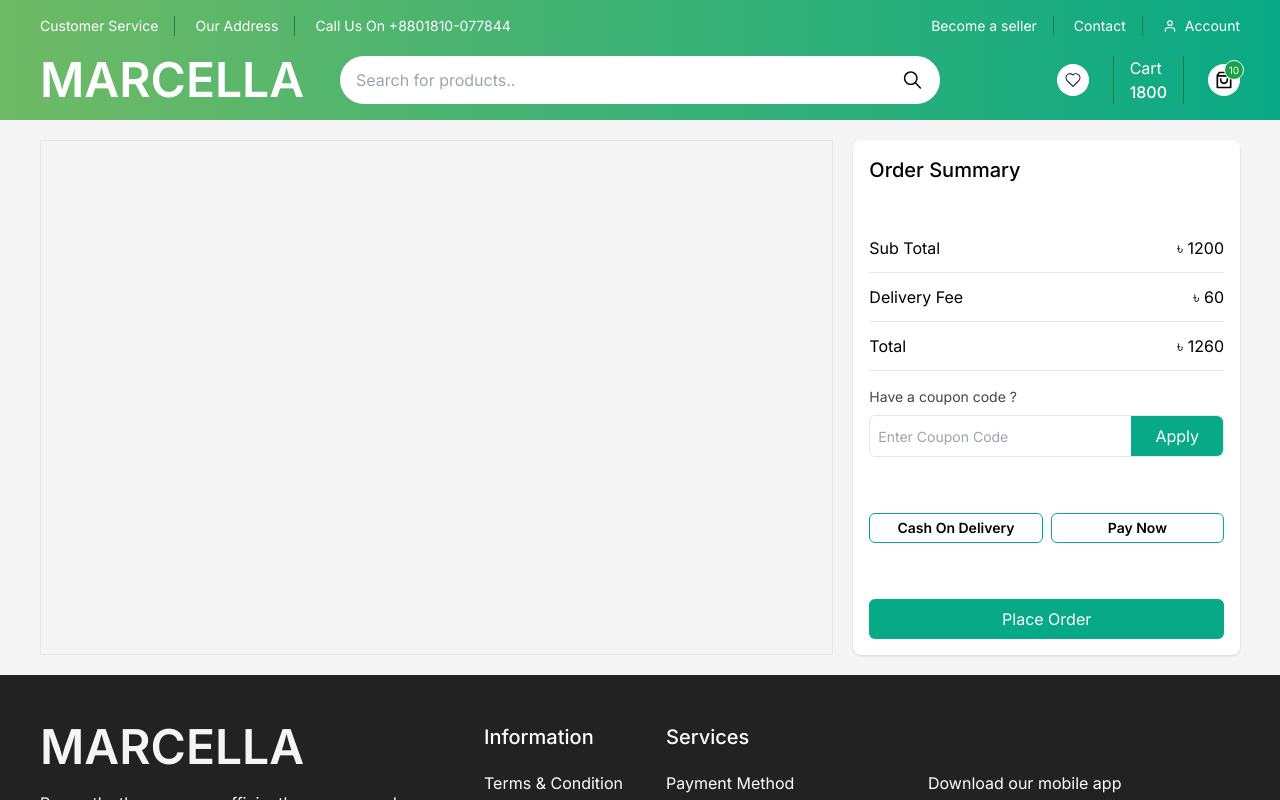
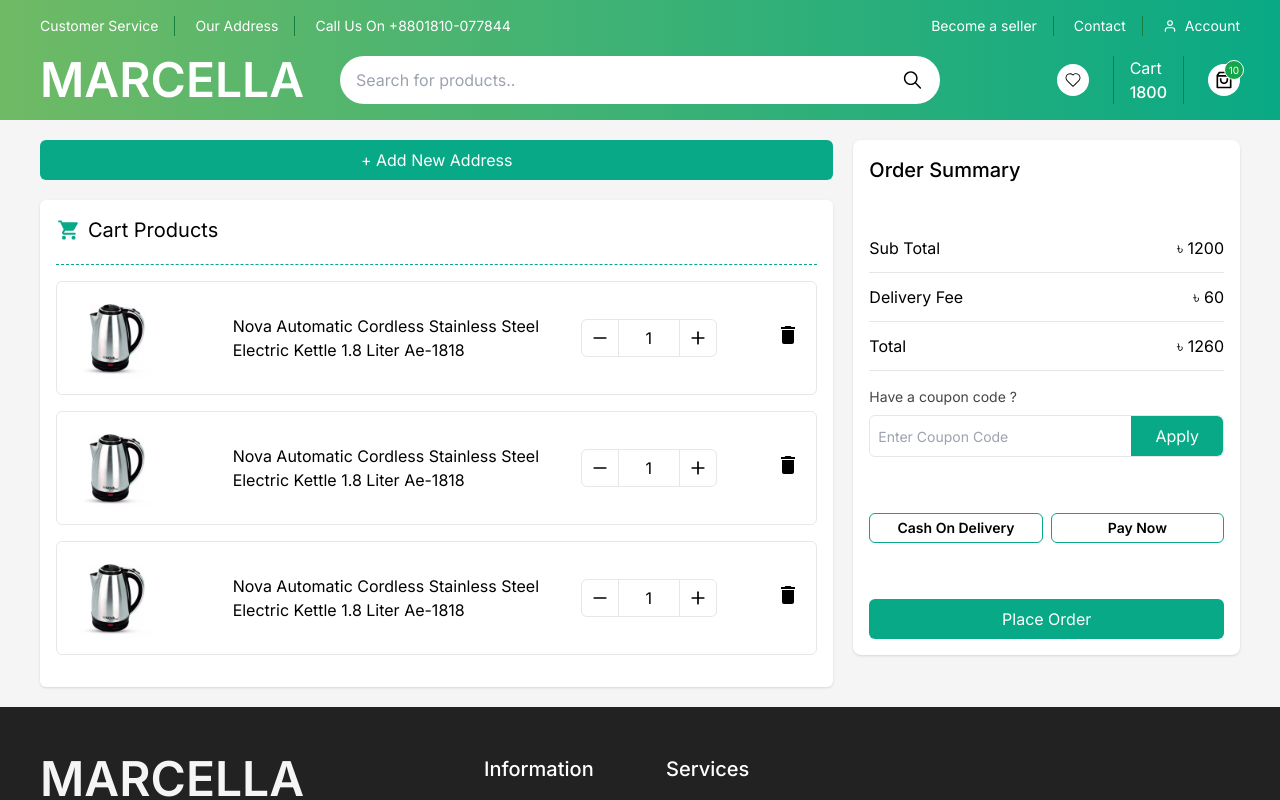
Before and after one commit to BengalSoftware/Marcella-Ecommerce-Frontend, a Next.js app: page /checkout in a window 1280 px wide. Shown: the top 800 px of the page. Built offline with nearby package versions, Linux system fonts and the light colour scheme.

Commit message:
add checkout page

```diff
--- a/src/app/checkout/page.js
+++ b/src/app/checkout/page.js
@@ -1,3 +1,4 @@
+import CheckoutOutlet from '@/components/checkout/checkoutOutlet/CheckoutOutlet';
 import OrderSummary from '@/components/checkout/orderSummary/OrderSummary';
 import React from 'react';
 
@@ -6,8 +7,8 @@ const CartPage = () => {
         <div className='bg-secondary'>
             <div className='container mx-auto py-5'>
                 <div className='mx-4 md:mx-0 grid grid-cols-1 md:grid-cols-3 gap-5'>
-                    <div className='md:col-span-2 border'>
-
+                    <div className='md:col-span-2'>
+                        <CheckoutOutlet />
                     </div>
                     <div className='md:col-span-1'>
                         <OrderSummary />
--- /dev/null
+++ b/src/components/card/CheckoutCard.jsx
@@ -0,0 +1,41 @@
+'use client'
+import Image from 'next/image';
+import React, { useState } from 'react';
+import img from '../../../public/assets/product.webp'
+import { FiMinus, FiPlus } from "react-icons/fi";
+import { MdDelete } from "react-icons/md";
+
+const CheckoutCard = () => {
+    const [productQty, setProductQty] = useState(1);
+
+
+    const handleIncrement = () => {
+        const newQty = productQty + 1;
+        setProductQty(newQty);
+    }
+
+
+    const handleDecrement = () => {
+        const newQty = productQty - 1;
+        setProductQty(newQty);
+    }
+
+    return (
+        <div className='border rounded-md flex gap-4 items-center p-4 my-4'>
+            <div className='w-1/5'>
+                <Image quality={100} placeholder='blur' className='h-20 w-20 rounded-md' src={img} alt="" />
+            </div>
+            <p className='w-1/2 line-clamp-2 overflow-hidden p-2'>Nova Automatic Cordless Stainless Steel Electric Kettle 1.8 Liter Ae-1818</p>
+            <div className='w-1/5 flex items-center justify-between border rounded-md'>
+                <button onClick={handleDecrement} disabled={productQty <= 1} className={`text-xl p-2 border-r ${productQty <= 1 && 'cursor-not-allowed'}`}><FiMinus /></button>
+                <p className='px-4'>{productQty}</p>
+                <button onClick={handleIncrement} disabled={productQty >= 5} className={`text-xl p-2 border-l ${productQty >= 5 && 'cursor-not-allowed'}`}><FiPlus /></button>
+            </div>
+            <div className='w-[10%] text-end'>
+                <button className='text-2xl'><MdDelete /></button>
+            </div>
+        </div>
+    );
+};
+
+export default CheckoutCard;
--- /dev/null
+++ b/src/components/checkout/checkoutOutlet/CheckoutOutlet.jsx
@@ -0,0 +1,25 @@
+import CheckoutCard from '@/components/card/CheckoutCard';
+import React from 'react';
+import { IoMdCart } from "react-icons/io";
+
+const CheckoutOutlet = () => {
+    return (
+        <div>
+            <button className='bg-primary w-full py-2 text-white rounded-md hover:bg-dark'>+ Add New Address</button>
+
+            <div className='bg-white rounded-md shadow p-4 mt-5'>
+                <div className='flex items-center gap-2 pb-5 border-dashed border-primary border-b'>
+                    <IoMdCart className='text-primary text-2xl' />
+                    <h1 className='text-xl'>Cart Products</h1>
+                </div>
+                <div className='mt-4'>
+                    <CheckoutCard />
+                    <CheckoutCard />
+                    <CheckoutCard />
+                </div>
+            </div>
+        </div>
+    );
+};
+
+export default CheckoutOutlet;
```
